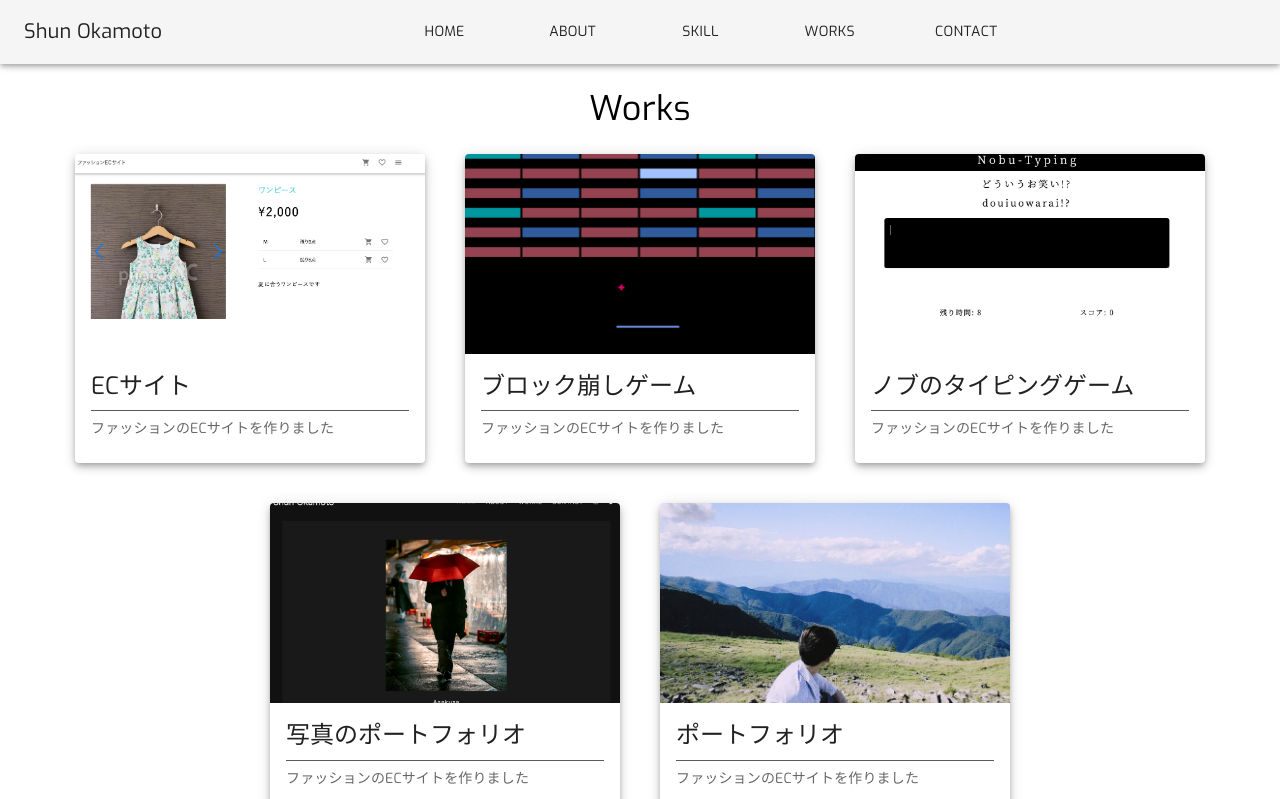
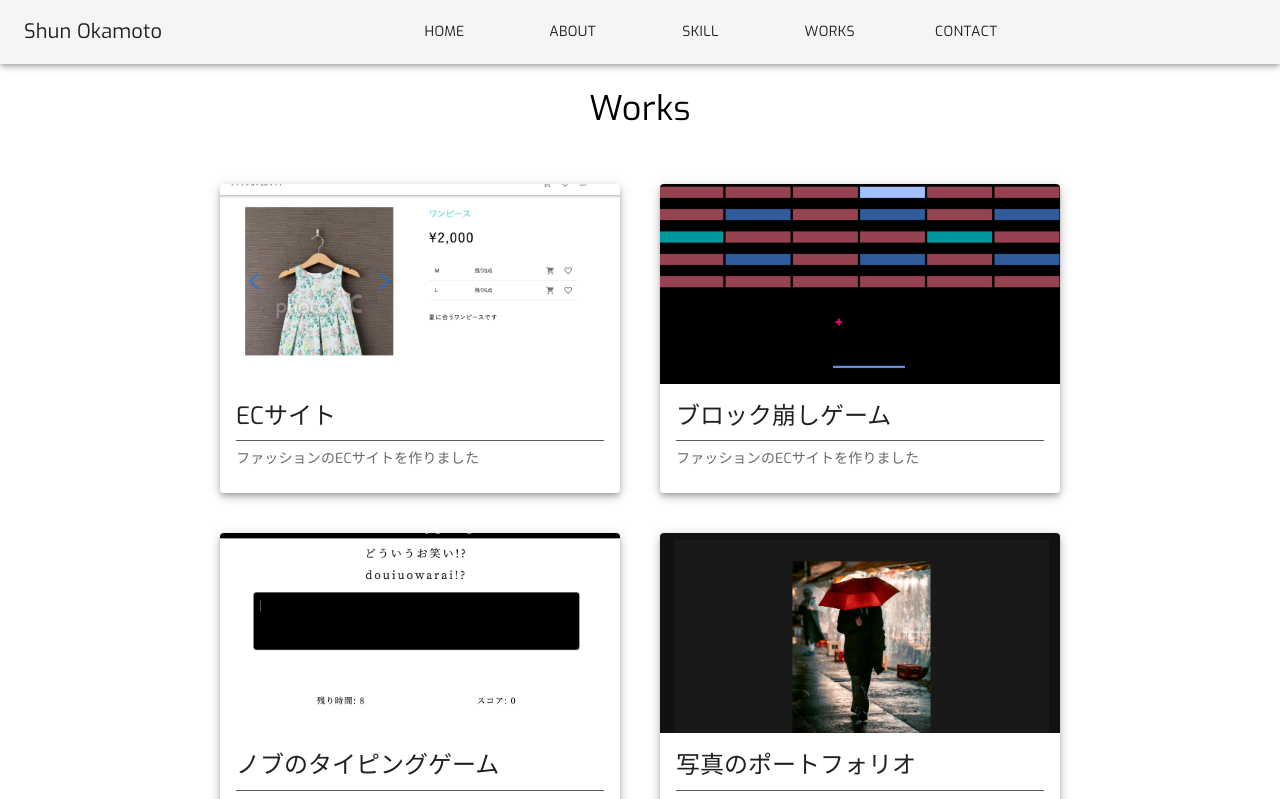
Before and after one commit to okasyun/Portfolio, a React (Create React App) app: page /works in a window 1280 px wide. Shown: the top 799 px of the page. Built offline with nearby package versions, Linux system fonts and the light colour scheme.

Commit message:
update all

```diff
--- a/src/components/organism/WorksCard.tsx
+++ b/src/components/organism/WorksCard.tsx
@@ -12,6 +12,8 @@ import DialogTitle from "@mui/material/DialogTitle";
 import Divider from "@mui/material/Divider";
 import Box from "@mui/material/Box";
 import { AiOutlineMail } from "react-icons/ai";
+// import { styled } from "@mui/system";
+import styled from "styled-components";
 
 type Props = {
   image: string;
@@ -35,12 +37,20 @@ const WorksCard: FC<Props> = memo((props: Props) => {
   return (
     <>
       <Card
-        sx={{ width: 350, maxHeight: 400, cursor: "pointer", boxShadow: 5 }}
+        sx={{
+          "@media (max-width: 900px)": {
+            width: "100%",
+          },
+          width: 400,
+          maxHeight: 600,
+          cursor: "pointer",
+          boxShadow: 5,
+        }}
         onClick={handleClickOpen}
       >
         <CardMedia component="img" height="200" image={image} alt="" />
         <CardContent>
-          <Typography gutterBottom variant="h5" component="div">
+          <Typography gutterBottom variant="h5">
             {title}
           </Typography>
           <Divider sx={{ bgcolor: "text.secondary", mb: 1 }} />
--- a/src/components/pages/Works.tsx
+++ b/src/components/pages/Works.tsx
@@ -1,8 +1,8 @@
 import React, { memo, FC } from "react";
 import Header from "../template/Header";
 import styled from "styled-components";
-import Typography from "@mui/material/Typography";
 import WorksCard from "../organism/WorksCard";
+import { Typography } from "@mui/material";
 
 import me from "../../assets/img/me.jpeg";
 import ecsite from "../../assets/img/ecsite.png";
@@ -14,8 +14,6 @@ import photoportfolio from "../../assets/img/photoportfolio.png";
 // クリックした時の作品説明
 // ボタンのデザイン
 // cardhover時のアクション
-// gridcomponentで実装
-// box imgcomponent
 
 const works = [
   {
@@ -59,14 +57,12 @@ const works = [
       "Youtubeの動画を参考にしてファッションのECサイトを作りました。初めてReact-reduxを使用しました",
   },
 ];
-
 const Works: FC = memo(() => {
   return (
     <>
       <Header />
 
       <Container>
-        {/* <h1 className="title">Works</h1> */}
         <Typography my={3} variant="h4" align="center">
           Works
         </Typography>
@@ -87,7 +83,6 @@ const Works: FC = memo(() => {
 });
 
 const Container = styled.div`
-  height: auto;
   position: relative;
   width: 100%;
   padding-top: 64px;
@@ -96,10 +91,13 @@ const Container = styled.div`
 
 const WorksList = styled.div`
   margin: 0 auto;
+  padding-top: 30px;
   padding-bottom: 30px;
   gap: 40px;
-  height: 100%;
+  width: 95%;
+
   justify-content: center;
+  align-items: center;
   display: flex;
   flex-flow: wrap;
 `;
```
